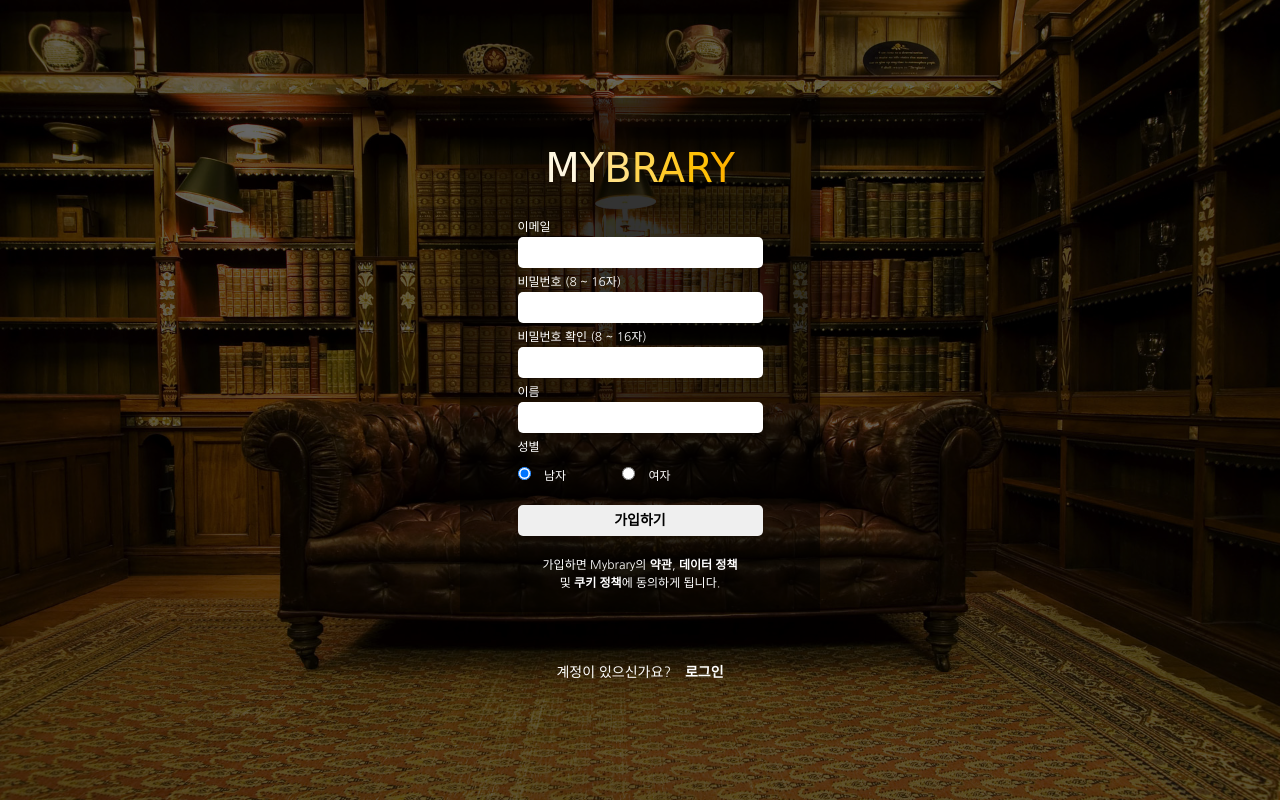
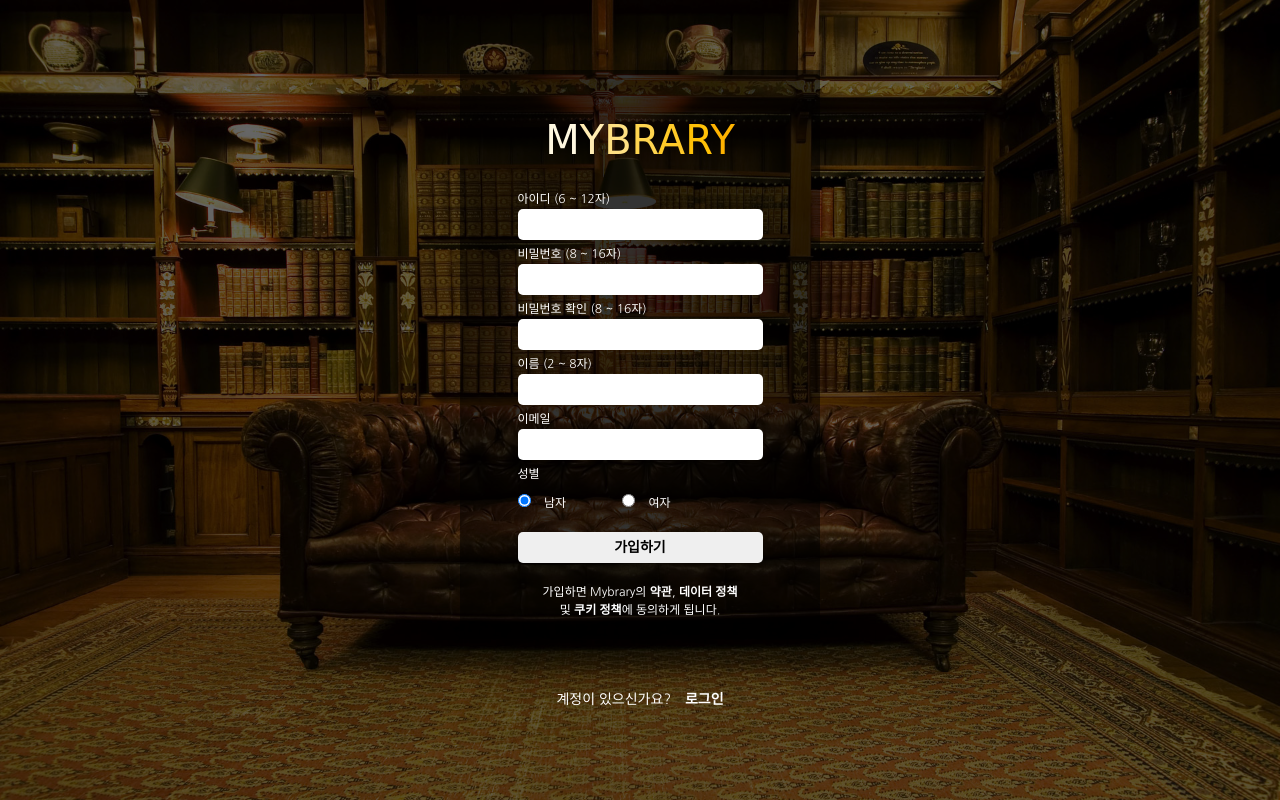
Before and after one commit to engus93/mybraryWeb-backend, a plain HTML site: page code/Sign/sign_up.html in a window 1280 px wide. Drawn offline with Linux system fonts and the light colour scheme; a web font is replaced by a local one.

Commit message:
STYLE: sign_up page
sign_up design 틀 잡음 node.js에서 막힘 공부하고 다시 하기

```diff
--- a/code/Sign/sign_up.html
+++ b/code/Sign/sign_up.html
@@ -35,17 +35,19 @@
                             <em>m</em><em>y</em><em>b</em><em>r</em><em>a</em><em>r</em><em>y</em>
                         </h1>
                         <form id="signUp_form" action="#" method="POST">
-                            <label for=”user_id”>이메일</label><br>
+                            <label for="user_id">아이디 (6 ~ 12자)</label>
+                            <input class="form_design" id="user_id" type="text" minlength="6" maxlength="12">
+                            <label for="user_pw">비밀번호 (8 ~ 16자)</label>
+                            <input class="form_design" id="user_pw" type="password" minlength="8" maxlength="16">
+                            <label for="user_re_pw">비밀번호 확인 (8 ~ 16자)</label>
+                            <input class="form_design" id="user_re_pw" type="password" minlength="8" maxlength="16">
+                            <label for="user_name">이름 (2 ~ 8자)</label>
+                            <input class="form_design" id="user_name" type="text" minlength="2" maxlength="8">
+                            <label for="user_email">이메일</label><br>
                             <input class="form_design" id="user_email" type="email">
-                            <label for=user_pw>비밀번호 (8 ~ 16자)</label>
-                            <input class="form_design" id="user_pw" type="password">
-                            <label for=user_re_pw>비밀번호 확인 (8 ~ 16자)</label>
-                            <input class="form_design" id="user_re_pw" type="password">
-                            <label for=user_name>이름</label>
-                            <input class="form_design" id="user_name" type="text">
-                            <label for=user_name>성별</label>
-                            <input class="form_design form_radio" id="user_male" name="sex" type="radio" value="남자" checked><label class="sex_label" for=user_male>남자</label>
-                            <input class="form_design form_radio" id="user_female" name="sex" type="radio" value="여자"><label class="sex_label" for=user_female>여자</label>
+                            <label for="user_name">성별</label>
+                            <input class="form_design form_radio" id="user_male" name="sex" type="radio" value="남자" checked><label class="sex_label" for="user_male">남자</label>
+                            <input class="form_design form_radio" id="user_female" name="sex" type="radio" value="여자"><label class="sex_label" for="user_female">여자</label>
                             <button class="form_design" id="signUp_submit" type="submit" aria-label="가입 버튼">
                                 가입하기
                             </button>
--- a/code/assets/css/sign_in.css
+++ b/code/assets/css/sign_in.css
@@ -31,7 +31,7 @@ body {background: url(../img/sign_bg.jpg) no-repeat center center fixed; backgro
 .sign_box .signUp_box button {margin: 20px 0; font-weight: bolder; transition: background-color .25s ease;}
 .sign_box .signUp_box button:hover {background-color: #FFC107; color: #fff; cursor: pointer;}
 .sign_box .signUp_box p {text-align: center; color: #fff;}
-.sign_box .signIn_box p a {margin-left: 10px; color: #fff; font-weight: bolder; transition: background-color .3s ease;}
+.sign_box .signIn_box p a {margin-left: 10px; color: #fff; font-weight: bolder; transition: color .3s ease;}
 .sign_box .signIn_box p a:hover {color: #FFC107;}
 
 /* MediaQuery */
```
